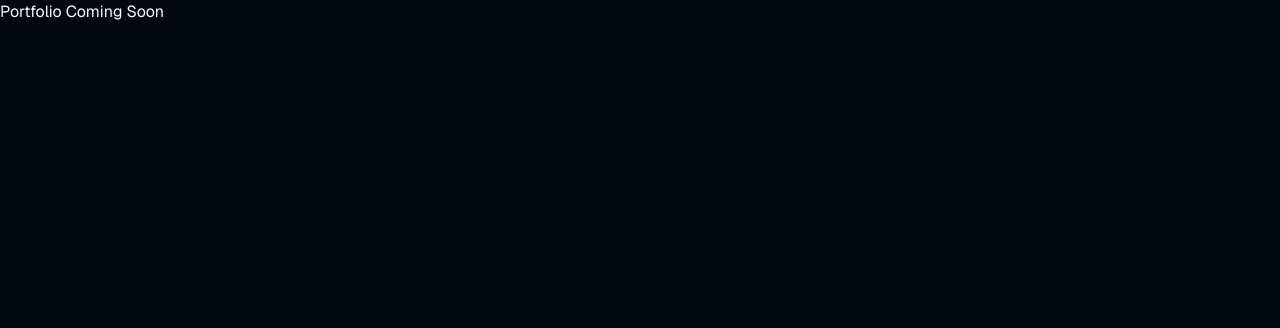
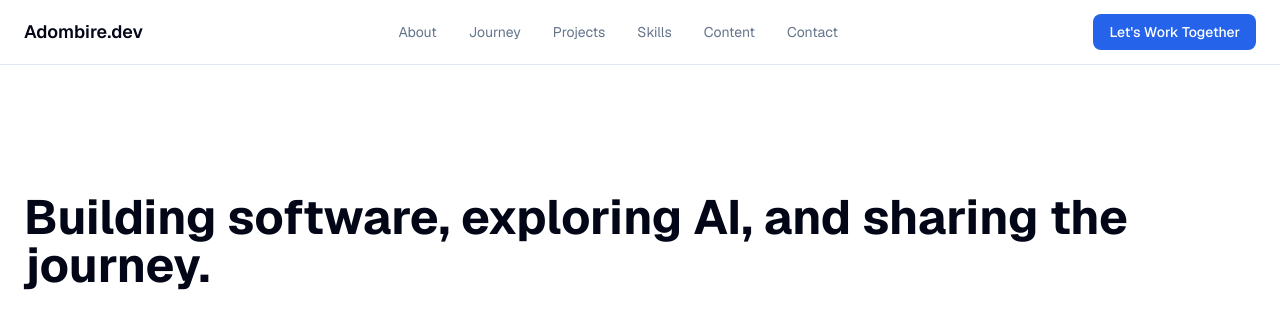
Before and after one commit to georgegyan/adombire---portfolio, a Next.js app: page / in a window 1280 px wide. Shown: the top 328 px of the page. Built offline with nearby package versions, Linux system fonts and the light colour scheme.

Commit message:
feat: build responsive navigation

```diff
--- a/app/page.tsx
+++ b/app/page.tsx
@@ -1,7 +1,18 @@
+import Navbar from "@/components/layout/navbar";
+
 export default function Home() {
   return (
-    <main>
-      Portfolio Coming Soon
-    </main>
+    <>
+      <Navbar />
+
+      <main>
+        <section className="container-custom py-32">
+          <h1 className="text-5xl font-bold">
+            Building software, exploring AI,
+            and sharing the journey.
+          </h1>
+        </section>
+      </main>
+    </>
   );
 }
--- /dev/null
+++ b/components/layout/navbar.tsx
@@ -0,0 +1,40 @@
+"use client";
+
+import Link from "next/link";
+
+const links = [
+  { name: "About", href: "#about" },
+  { name: "Journey", href: "#journey" },
+  { name: "Projects", href: "#projects" },
+  { name: "Skills", href: "#skills" },
+  { name: "Content", href: "#content" },
+  { name: "Contact", href: "#contact" },
+];
+
+export default function Navbar() {
+  return (
+    <header className="sticky top-0 z-50 border-b border-(--border) bg-(--background)/80 backdrop-blur">
+      <div className="container-custom flex h-16 items-center justify-between">
+        <Link href="/" className="font-semibold text-lg">
+          Adombire.dev
+        </Link>
+
+        <nav className="hidden md:flex items-center gap-8">
+          {links.map((link) => (
+            <a
+              key={link.name}
+              href={link.href}
+              className="text-sm text-(--muted) transition-colors hover:text-(--foreground)"
+            >
+              {link.name}
+            </a>
+          ))}
+        </nav>
+
+        <button className="rounded-lg bg-(--primary) px-4 py-2 text-white text-sm font-medium">
+          Let&apos;s Work Together
+        </button>
+      </div>
+    </header>
+  );
+}
--- a/components/providers/theme-provider.tsx
+++ b/components/providers/theme-provider.tsx
@@ -11,7 +11,7 @@ export function ThemeProvider({
   return (
     <NextThemesProvider
       attribute="class"
-      defaultTheme="dark"
+      defaultTheme="light"
       enableSystem
       disableTransitionOnChange
     >
```
